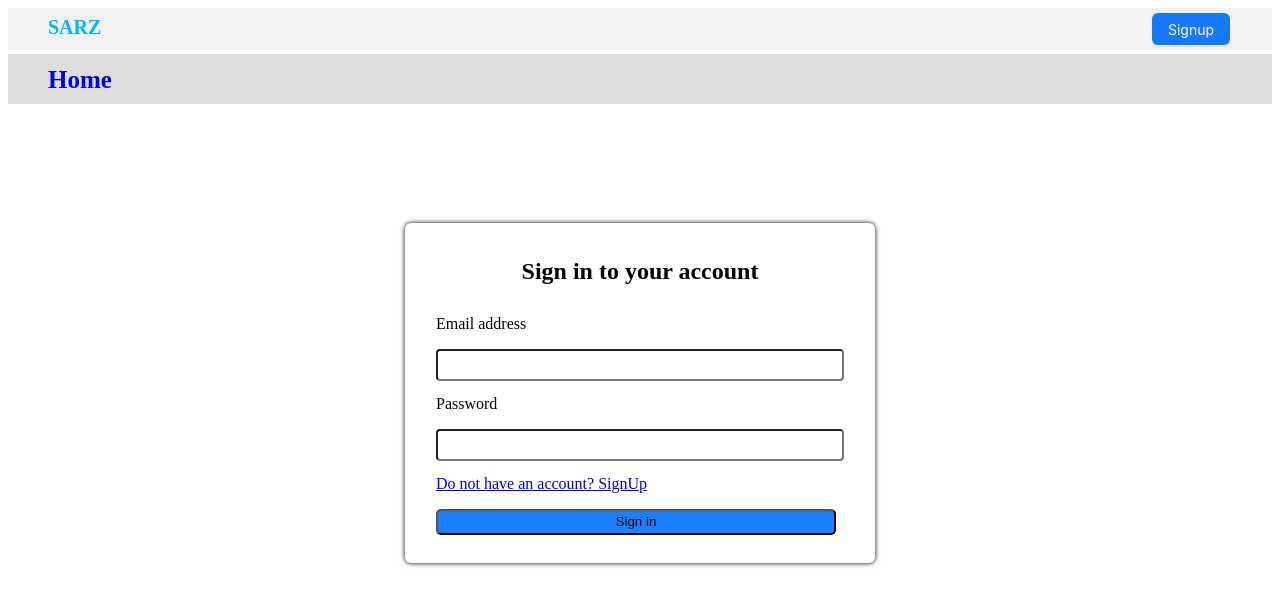
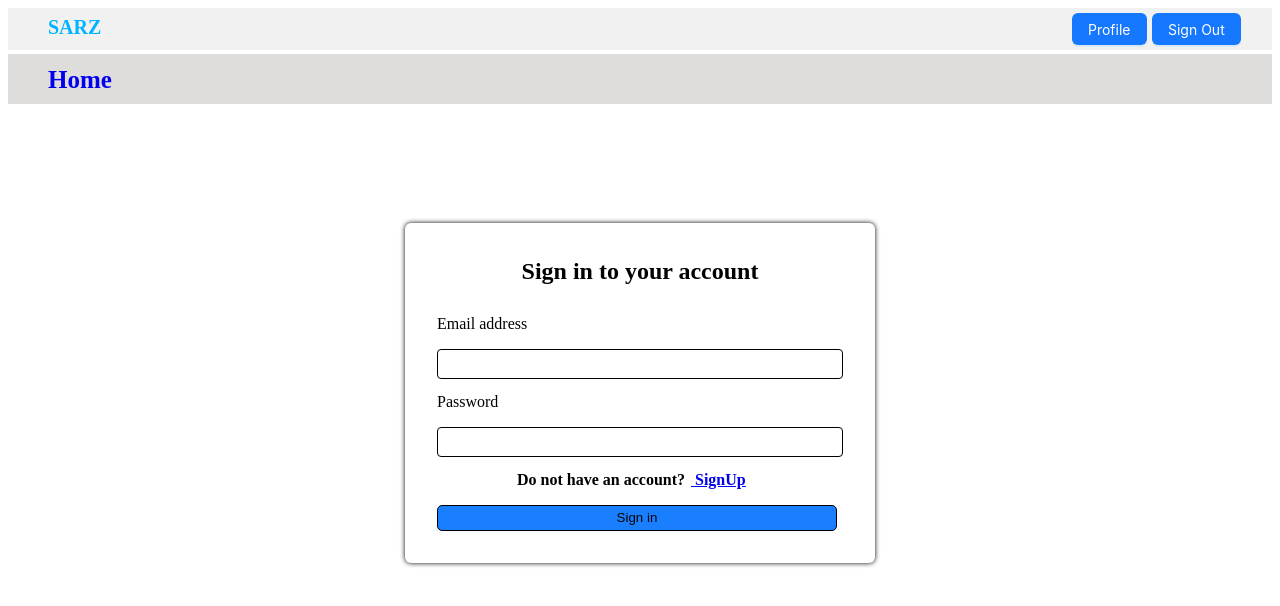
Before and after one commit to Rameez15/blog-sarz, a Next.js app in the folder my-app/: page /auth/Login in a window 1280 px wide. Shown: the top 606 px of the page. Built offline with nearby package versions, Linux system fonts and the light colour scheme.

Commit message:
token error removed

```diff
--- a/my-app/src/components/forms/login.js
+++ b/my-app/src/components/forms/login.js
@@ -27,6 +27,7 @@ export default function Forms({ onFormSubmit }) {
     height: "2em",
     borderRadius: "4px",
     marginBottom: "1em",
+    border: "solid 1px",
     backgroundColor: "white",
   };
   const btnStyle = {
@@ -35,6 +36,7 @@ export default function Forms({ onFormSubmit }) {
     backgroundColor: "#197fff",
     color: "#000",
     borderRadius: "5px 5px ",
+    border: "solid 1px",
   };
   const subStyle = {
     height: "340px",
@@ -92,9 +94,16 @@ export default function Forms({ onFormSubmit }) {
                   />
                 </div>
               </div>
-              <div style={{ paddingBottom: "1em" }}>
-                <Link href={"/auth/Signup"}>
-                  {"Do not have an account? SignUp"}
+              <div
+                style={{
+                  paddingBottom: "1em",
+                  fontWeight: "bold",
+                  paddingInline: "5em",
+                }}
+              >
+                Do not have an account?
+                <Link style={{ paddingLeft: "6px" }} href={"/auth/Signup"}>
+                  {" SignUp"}
                 </Link>
               </div>
               <div>
--- a/my-app/src/components/navbar/Navbar.js
+++ b/my-app/src/components/navbar/Navbar.js
@@ -1,15 +1,29 @@
 import { Button } from "antd";
 import Link from "next/link";
+import { signOut } from "next-auth/react";
 
 const Navbar = ({ handle, children }) => {
-  const text = children;
+  const handleBtn = () => {
+    if (children === "Log out") {
+      return true;
+    } else {
+      return false;
+    }
+  };
 
+  console.log(handleBtn());
+  console.log(children);
   const ibContStyle = {
     display: "flex",
     width: "10em",
     justifyContent: "space-between",
   };
   const btnContainer = {
+    fontSize: "16px",
+    width: "5em",
+    marginTop: "2px",
+  };
+  const secbtn = {
     fontSize: "16px",
     width: "5em",
     marginTop: "2px",
@@ -28,17 +42,25 @@ const Navbar = ({ handle, children }) => {
 
         <div style={ibContStyle}>
           <div>
-            <div style={handle ? btnHide : btnContainer}>
+            <div style={btnContainer}>
               <Link href={`/profile`}>
                 <Button type="primary">Profile</Button>
               </Link>
             </div>
           </div>
-          <div style={handle ? btnContainer : btnHide}>
-            <Link href={`/auth/${text}`}>
-              <Button type="primary">{children}</Button>
-            </Link>
-          </div>
+          {handleBtn ? (
+            <div style={secbtn}>
+              <Button onClick={signOut} type="primary">
+                Sign Out
+              </Button>
+            </div>
+          ) : (
+            <div style={handle ? btnContainer : btnHide}>
+              <Link href={`/auth/${children}`}>
+                <Button type="primary">{children}</Button>
+              </Link>
+            </div>
+          )}
         </div>
       </div>
     </>
@@ -46,3 +68,11 @@ const Navbar = ({ handle, children }) => {
 };
 
 export default Navbar;
+
+{
+  /* <div>
+            <Button onClick={signOut} type="primary">
+              Sign Out
+            </Button>
+          </div> */
+}
--- a/my-app/src/pages/_app.js
+++ b/my-app/src/pages/_app.js
@@ -1,4 +1,3 @@
-import Header from "@/components/header/Header";
 import "@/styles/globals.css";
 
 export default function App({ Component, pageProps }) {
--- a/my-app/src/pages/api/auth/[...nextauth].js
+++ b/my-app/src/pages/api/auth/[...nextauth].js
@@ -1,4 +1,4 @@
-import { getByEmail, verifyPassword } from "@/services/users";
+import { getByEmail, verifiedPassword } from "@/services/users";
 import NextAuth from "next-auth";
 import CredentialsProvider from "next-auth/providers/credentials";
 export const authOptions = {
@@ -13,7 +13,7 @@ export const authOptions = {
           throw new Error("User not Found");
         }
 
-        const isValid = await verifyPassword(user.password, password);
+        const isValid = await verifiedPassword(user.password, password);
         if (!isValid) {
           throw new Error("Incorrect Password");
         }
--- a/my-app/src/pages/auth/Login.js
+++ b/my-app/src/pages/auth/Login.js
@@ -1,7 +1,9 @@
 import Forms from "@/components/forms/login";
 import { signIn } from "next-auth/react";
+import { useRouter } from "next/router";
 
 export default function SignIn() {
+  const router = useRouter();
   const onSignin = async (email, password) => {
     try {
       const data = await signIn("credentials", {
--- a/my-app/src/pages/auth/Signup.js
+++ b/my-app/src/pages/auth/Signup.js
@@ -1,6 +1,8 @@
 import Form from "@/components/forms/signup";
+import { useRouter } from "next/router";
 
 export default function SignUp() {
+  const router = useRouter();
   const onSubmit = async (
     email,
     password,
@@ -9,7 +11,7 @@ export default function SignUp() {
     confPassword
   ) => {
     try {
-      const response = await fetch("/api/authen/signup", {
+      const response = await fetch("/api/auth/signup", {
         method: "POST",
         body: JSON.stringify({
           email,
@@ -24,6 +26,7 @@ export default function SignUp() {
       });
       if (response.ok) {
         alert("Sign up Succesful");
+        router.replace("/profile");
       }
     } catch (err) {
       console.error(err);
--- a/my-app/src/pages/blogs/index.js
+++ b/my-app/src/pages/blogs/index.js
@@ -9,7 +9,7 @@ export default function Blog() {
   };
   return (
     <>
-      <Header handler={false}>log out</Header>
+      <Header handler={true}>Login</Header>
 
       <div style={blogContainer}>
         <Item />
--- a/my-app/src/pages/profile.js
+++ b/my-app/src/pages/profile.js
@@ -66,7 +66,7 @@ export default function SignUp(props) {
 
 export async function getServerSideProps({ req }) {
   const session = await getSession({ req });
-  if (session) {
+  if (!session) {
     return {
       redirect: {
         destination: "/auth/Login",
```
Also changed, not shown: my-app/src/components/forms/signup.js (+13 -3 lines), my-app/src/data/db.json (+7 -0 lines).
